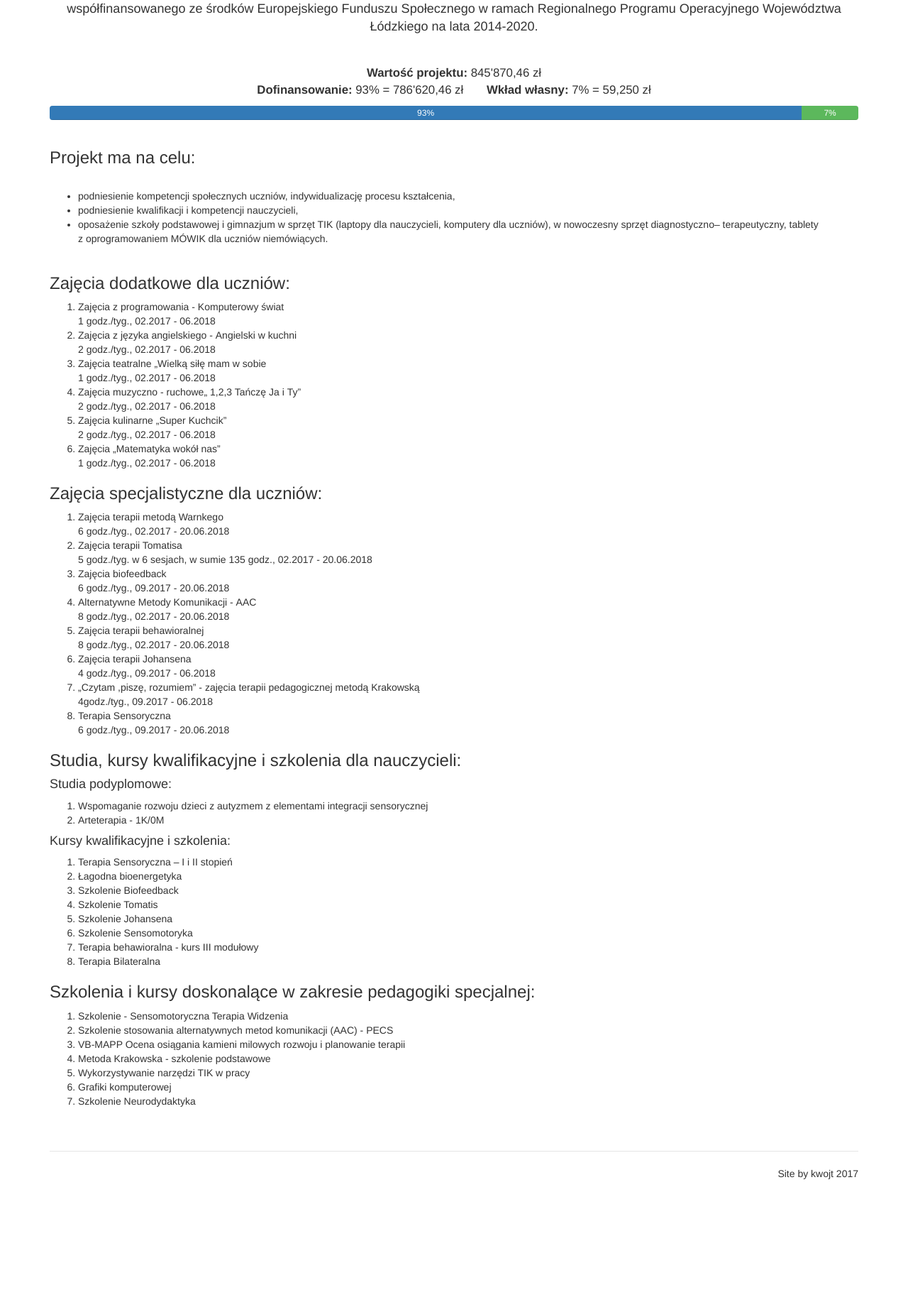
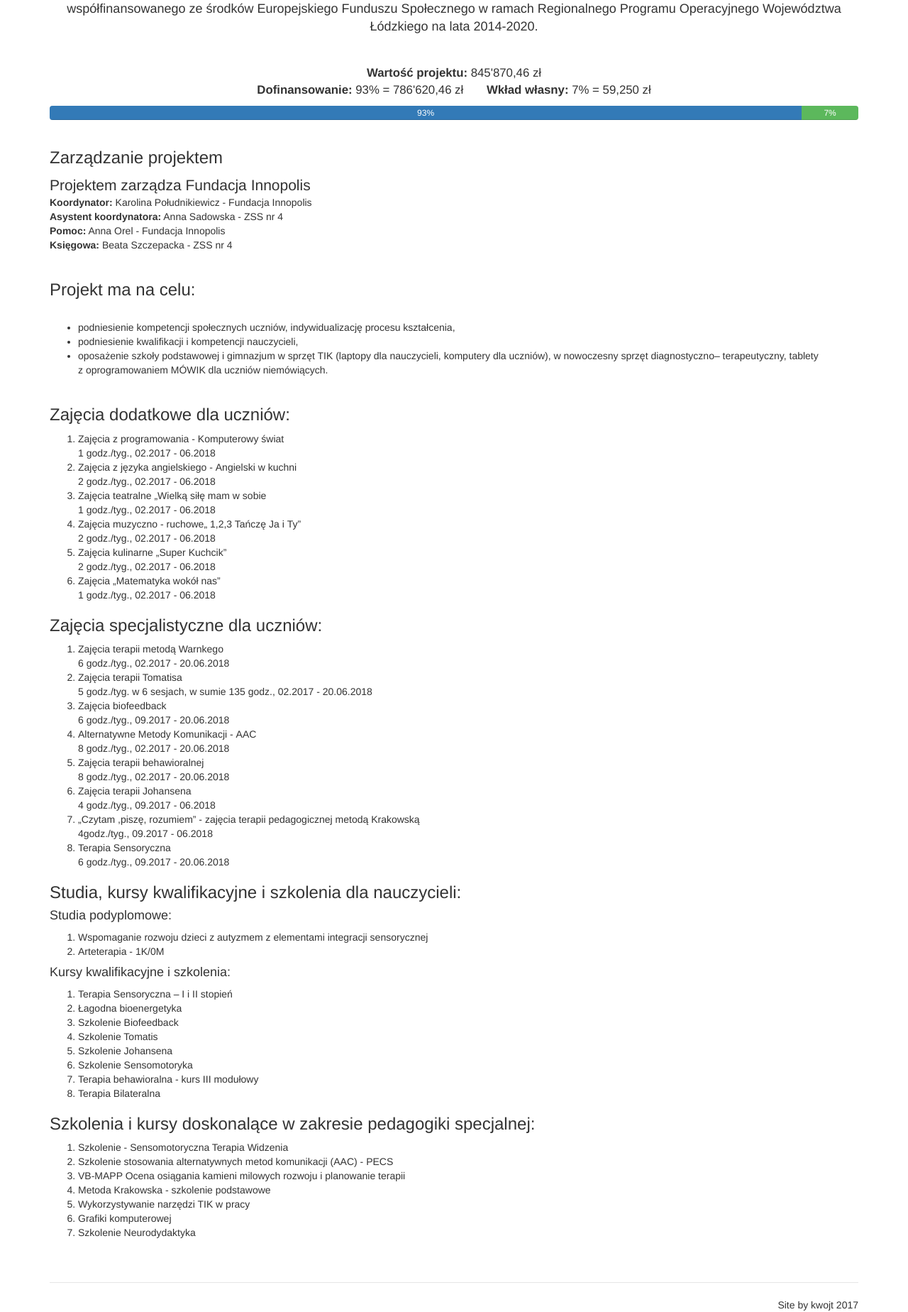
Before and after one commit to kwojt/ws-bogactwo, a PHP site: page /?informacje in a window 1280 px wide. Shown: the part 491-2339 px from the top of the page at 71% size. Before the commit the page ends 2152 px from the top, so only its background shows below. Run offline with PHP 8.4, Linux system fonts and the light colour scheme.

```diff
--- a/index.php
+++ b/index.php
@@ -19,6 +19,7 @@
 		<![endif]-->
 		<!-- Własne style -->
 		<link href="css/custom.css" rel="stylesheet">
+		<link href="css/galeria.css" rel="stylesheet">
 	</head>
 	<body>
 		<nav id ="mobile-nav" class="visible-xs">
@@ -56,7 +57,7 @@
 			}
 
 			else if(isset($_GET["galeria"])) {
-				include "personel.html";
+				include "galeria.php";
 			}
 
 			else if(isset($_GET["informacje"])) {
--- a/informacje.html
+++ b/informacje.html
@@ -7,10 +7,16 @@
   <span class="bold">Wartość projektu: </span>845'870,46 zł<br>
   <span class="bold">Dofinansowanie: </span>93% = 786'620,46 zł &nbsp;&nbsp;&nbsp;&nbsp;&nbsp;&nbsp;<span class="bold">Wkład własny: </span> 7% = 59,250 zł<br>
   <div class="progress">
-	<div class="progress-bar" role="progressbar" aria-valuenow="70" aria-valuemin="0" aria-valuemax="100" style="width: 93%">93%</div>
-	<div class="progress-bar progress-bar-success" role="progressbar" aria-valuenow="70" aria-valuemin="0" aria-valuemax="100" style="width:7%">7%</div>
+	  <div class="progress-bar" role="progressbar" aria-valuenow="70" aria-valuemin="0" aria-valuemax="100" style="width: 93%">93%</div>
+	  <div class="progress-bar progress-bar-success" role="progressbar" aria-valuenow="70" aria-valuemin="0" aria-valuemax="100" style="width:7%">7%</div>
   </div>
 </p>
+<h3>Zarządzanie projektem</h3>
+<span class="lead">Projektem zarządza Fundacja Innopolis</span><br>
+<strong>Koordynator:</strong> Karolina Południkiewicz -&nbsp;Fundacja Innopolis<br>
+<strong>Asystent koordynatora:</strong> Anna Sadowska -&nbsp;ZSS nr 4<br>
+<strong>Pomoc:</strong> Anna Orel -&nbsp;Fundacja Innopolis<br>
+<strong>Księgowa:</strong> Beata Szczepacka -&nbsp;ZSS nr 4
 <p id="targets">
 	<h3>Projekt ma na celu:</h3><br>
 	<ul>
```
